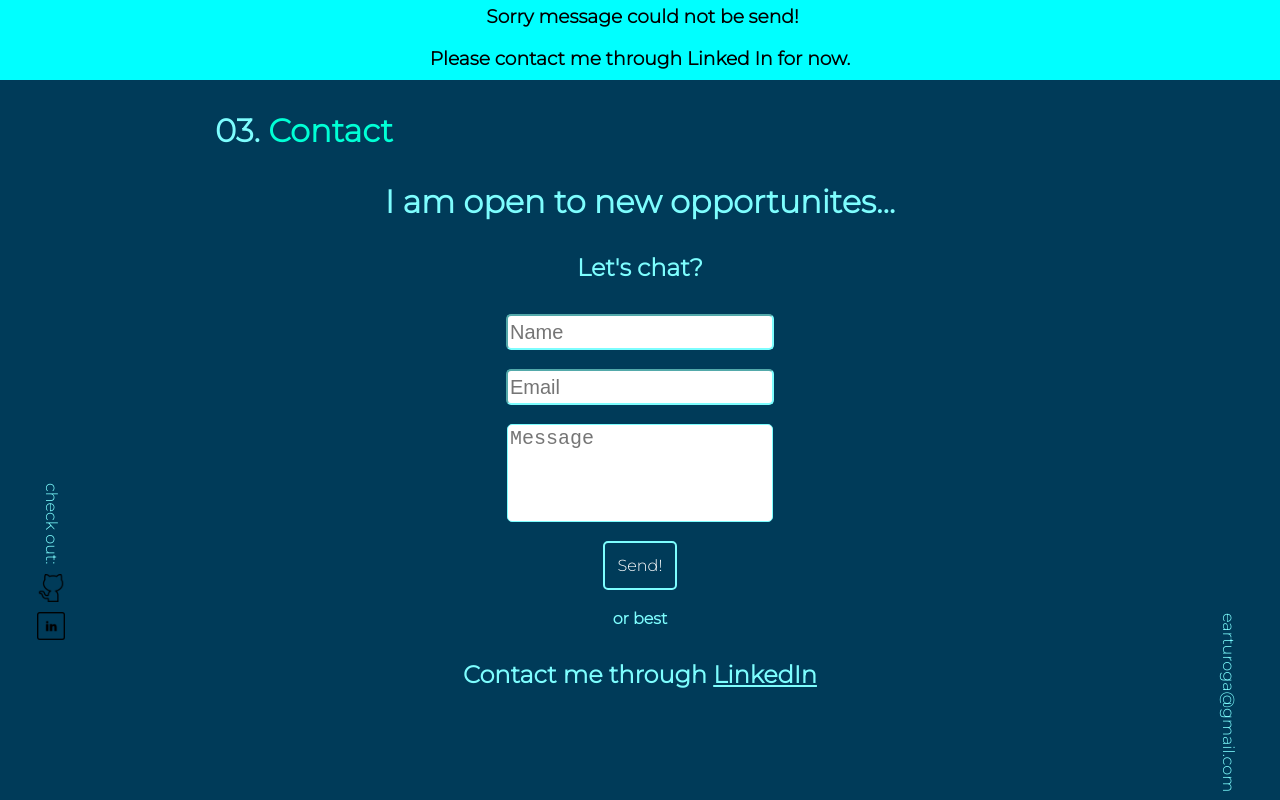
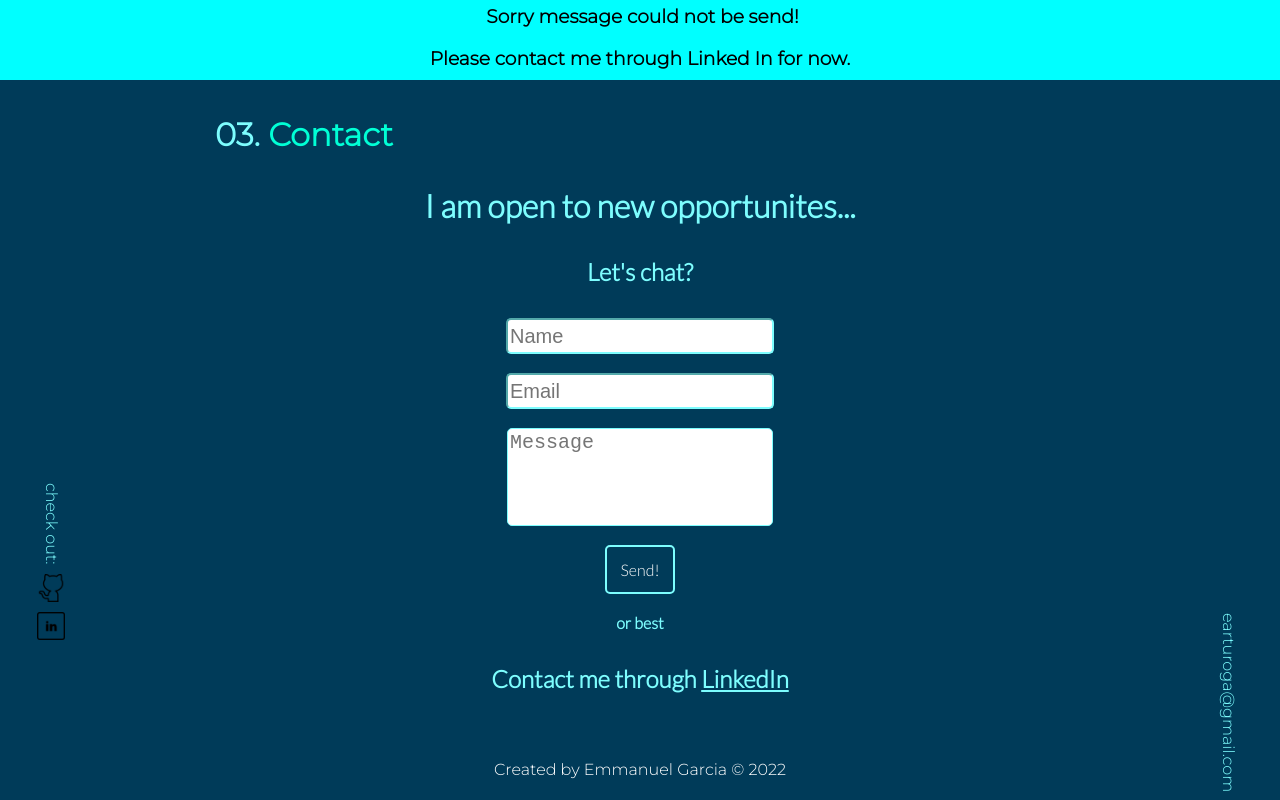
Before and after one commit to emmanuel-a-g/myPage, a Next.js app: page / in a window 1280 px wide. Both pictures are taken after typing "Sample", "name@example.com", "Sample" into the empty fields and a click on the button "Send!". Built offline with nearby package versions, Linux system fonts and the light colour scheme; no server answers; the database is empty.

Commit message:
added footer and changed font-family

```diff
--- a/components/apps/apps.module.css
+++ b/components/apps/apps.module.css
@@ -106,11 +106,13 @@
   margin-left: -20%;
   z-index: 1;
   padding: 5px;
+  font-family: var(--font-text);
 }
 .tech {
   display: flex;
   justify-content: space-evenly;
   padding-left: 1.5%;
+  font-family: var(--font-text);
 }
 .links {
   justify-self: flex-end;
--- a/components/home/aside.module.css
+++ b/components/home/aside.module.css
@@ -5,7 +5,6 @@
   justify-content: flex-end;
   height: 80%;
   overflow: hidden;
-  /* color: var(--color-primary); */
   background-color: inherit;
 }
 
--- /dev/null
+++ b/components/home/footer.js
@@ -0,0 +1,20 @@
+import styles from "./footer.module.css";
+import { useMyContext } from "../context/myContext";
+function Footer() {
+  const { highContrastStatus } = useMyContext();
+  return (
+    <footer className={styles.footer}>
+      <a
+        title="Link to this website Github Repo"
+        href="https://github.com/emmanuel-a-g/myPage"
+        target="_blank"
+      >
+        <p style={highContrastStatus ? { color: "black" } : { color: "white" }}>
+          Created by Emmanuel Garcia © 2022
+        </p>
+      </a>
+    </footer>
+  );
+}
+
+export default Footer;
--- /dev/null
+++ b/components/home/footer.module.css
@@ -0,0 +1,8 @@
+.footer {
+  background-color: inherit;
+  min-height: 5vh;
+  text-align: center;
+}
+.footer p:hover {
+  cursor: pointer;
+}
--- a/components/home/main.js
+++ b/components/home/main.js
@@ -5,6 +5,7 @@ import AboutMe from "../sections/aboutMe";
 import Intro from "../sections/intro";
 import Work from "../sections/work";
 import Contact from "../sections/contact";
+import Footer from "./footer";
 // import Education from "../sections/education";
 
 function Main() {
@@ -52,6 +53,9 @@ function Main() {
         <div className={styles.ref} ref={contactRef}>
           <Contact />
         </div>
+        <div className={styles.ref}>
+          <Footer/>
+        </div>
       </div>
     </div>
   );
--- a/components/home/navigation.module.css
+++ b/components/home/navigation.module.css
@@ -10,6 +10,7 @@
   top: 0;
   background-color: var(--color-background);
   z-index: 3;
+  font-family: var(--font-text);
 }
 
 .navList {
--- a/components/sections/aboutMe.module.css
+++ b/components/sections/aboutMe.module.css
@@ -60,6 +60,7 @@
   width: 50%;
   justify-self: center;
   border-radius: 5px;
+  font-family: var(--font-text);
 }
 .item:hover {
   transform: skewY(5deg);
@@ -74,6 +75,7 @@
   font-size: 1.3rem;
   font-weight: bold;
   color: var(--color-light);
+  font-family: var(--font-text);
 }
 
 @media only screen and (max-width: 750px) {
--- a/components/sections/contact.module.css
+++ b/components/sections/contact.module.css
@@ -1,5 +1,5 @@
 .contactBox {
-  min-height: 100vh;
+  min-height: 85vh;
   display: flex;
   flex-direction: column;
   justify-content: center;
@@ -17,13 +17,16 @@
   flex-direction: column;
   align-items: center;
   justify-content: center;
+  font-family: var(--font-text);
 }
 .letsChat {
   font-size: 1.5rem;
   text-align: center;
+  font-family: var(--font-text);
 }
 .or {
   margin: 0;
+  font-family: var(--font-text);
 }
 .hearIt {
   font-size: 2rem;
--- a/components/sections/intro.module.css
+++ b/components/sections/intro.module.css
@@ -5,13 +5,12 @@
   justify-content: center;
 }
 .hi {
-  /* color: var(--color-light); */
   font-weight: bold;
   font-size: 1rem;
   margin: 0;
+  font-family: var(--font-text);
 }
 .name {
-  /* color: var(--color-primary); */
   font-style: italic;
   font-size: 4rem;
   padding: 0;
@@ -26,6 +25,7 @@
   font-weight: bold;
   width: 85%;
   word-wrap: normal;
+  font-family: var(--font-text);
 }
 
 @media only screen and  (max-width: 800px) {
--- a/styles/index.css
+++ b/styles/index.css
@@ -2,6 +2,7 @@ body {
   font-family: 'Montserrat', sans-serif;
   /* font-family: 'SF Pro Text', 'SF Pro Icons', 'Helvetica Neue', 'Helvetica',
     'Arial', sans-serif; */
+  --font-text: 'Lato', sans-serif;
   max-width: 100vw;
   margin: 0 auto;
   padding: 0;
```
